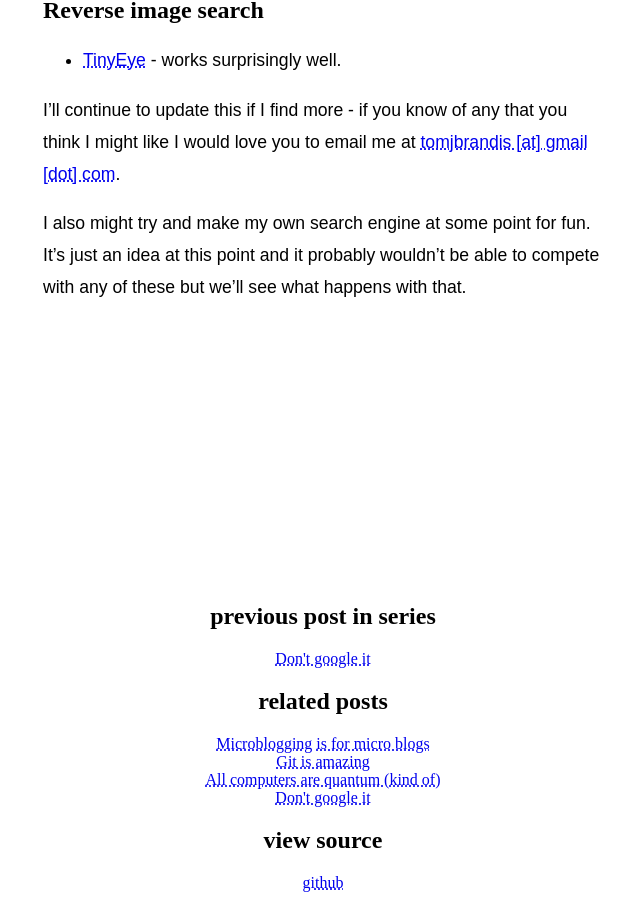
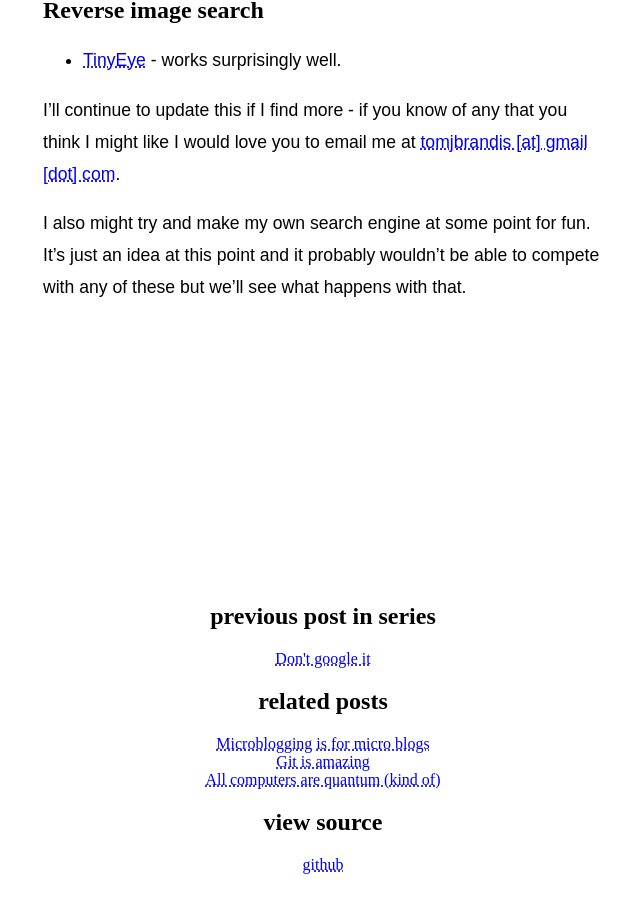
Before and after one commit to TomJB1/my-website-jekyll, a Jekyll site: the page built from _posts/published/2024-12-01-How to not google it anymore.md, in a window 1280 px wide and 900 px high, scrolled down 1510 px. Shown: the whole window, without its empty margins (317-957 px from the left). Built offline with Jekyll 4.4.1, drawn with Linux system fonts in a browser that asks for light colours.

Commit message:
remove duplicate links from related posts

```diff
--- a/_layouts/default.html
+++ b/_layouts/default.html
@@ -59,7 +59,7 @@ layout: compress
     {% for post in site.posts %}
       {% for tag in page.tags %}
 
-        {% if post.tags contains tag and post.title!=page.title and post.previous_in_series!=page.title%}
+        {% if post.tags contains tag and post.title!=page.title and post.previous_in_series!=page.title and page.previous_in_series!=post.title %}
           {%  if has_heading != true %}
             <h2>related posts</h2>
             {% assign has_heading = true %}
```
